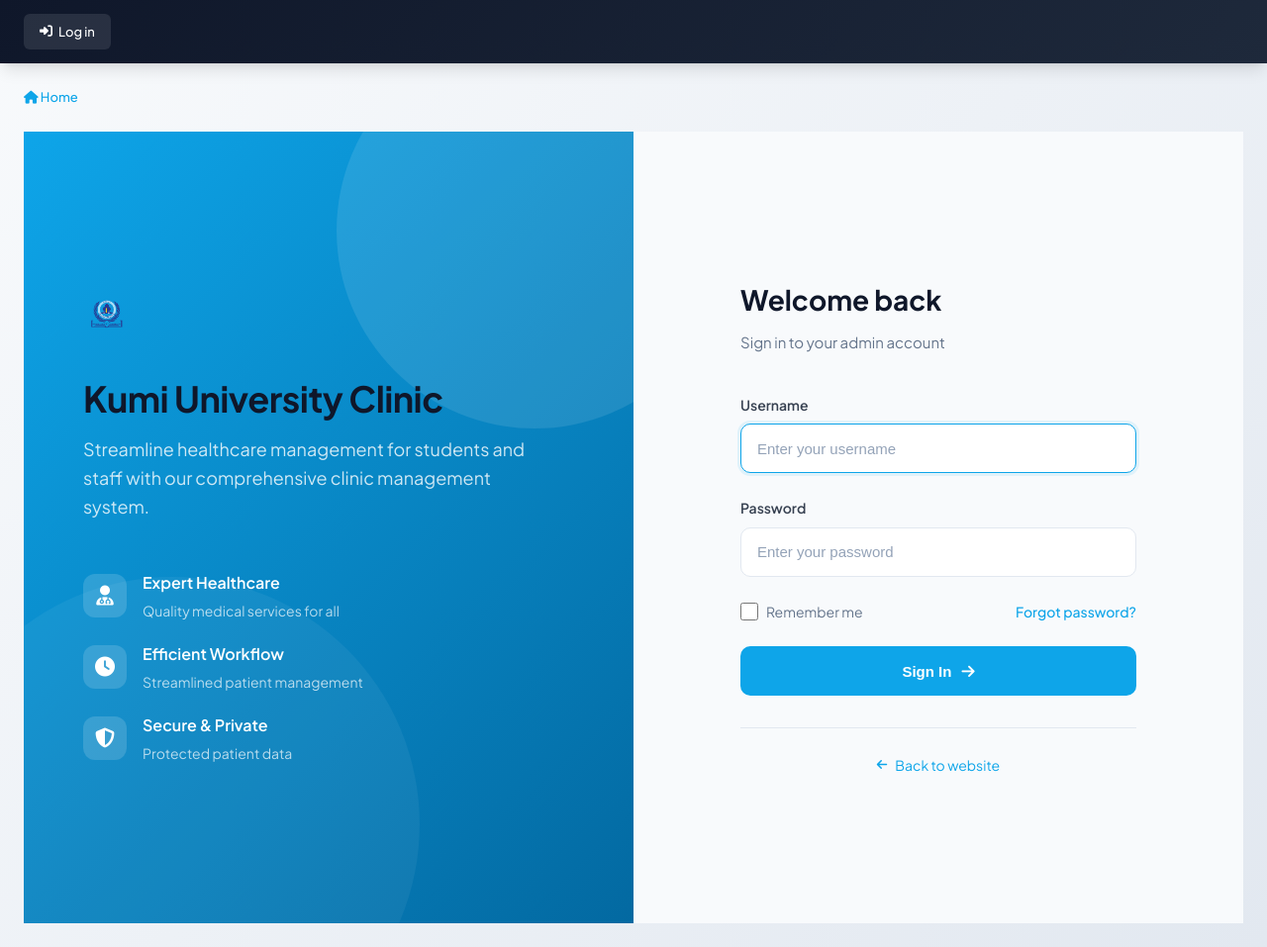
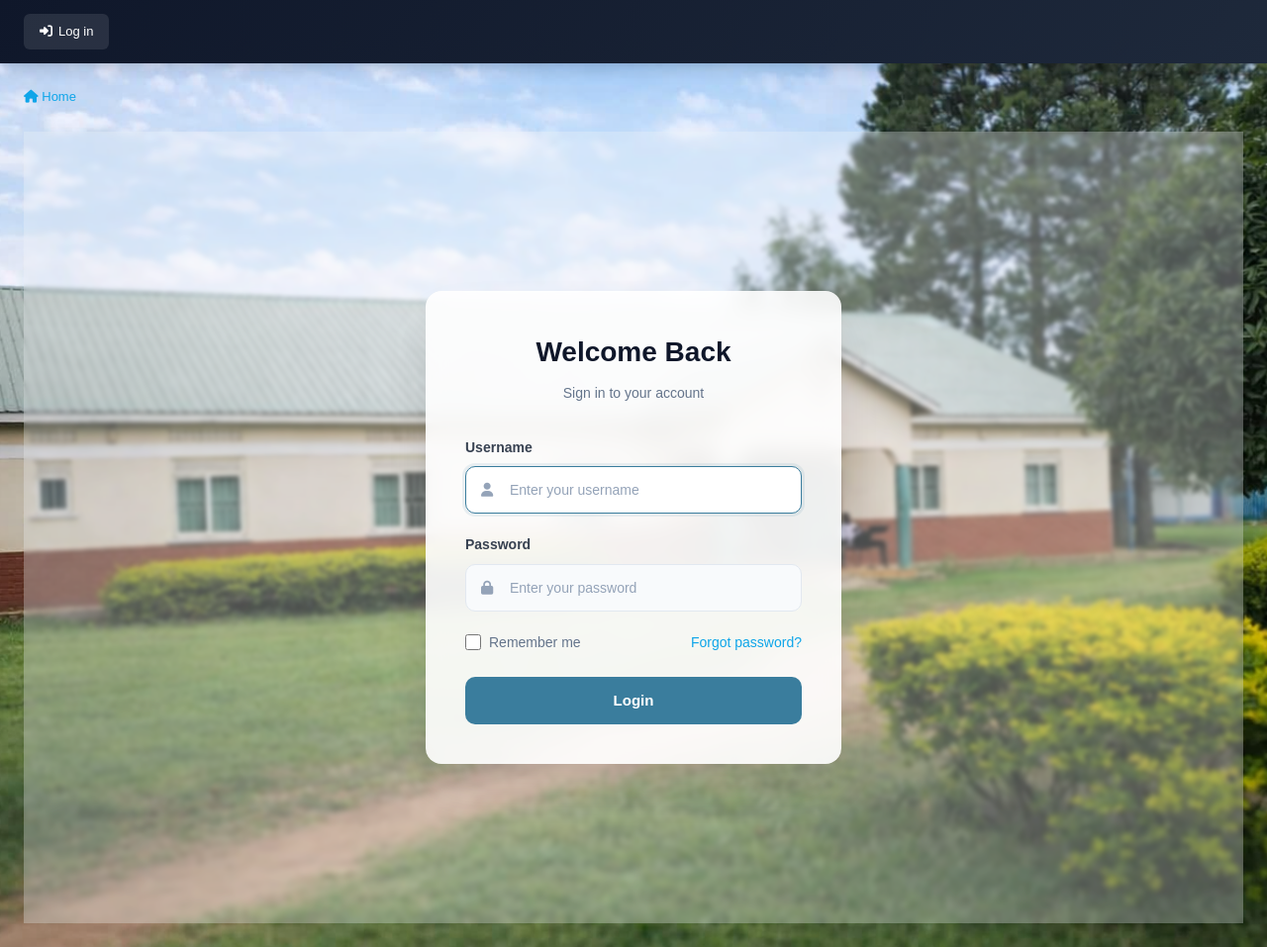
Before and after one commit to Bensonjigo/Kumiclinic, a Django app: template templates/admin/login.html in a window 1280 px wide. Shown: the whole page at 99% size. Run offline with Django 5.2, Linux system fonts and the light colour scheme; the template is opened without the code that fills it, so the values that code supplies are empty.

Commit message:
Update admin login UI to match clinic login
- Add background image with frosted glass overlay
- Clean centered login card design
- Simple login form with icons
- Remove extra buttons - just login
- Match primary teal color scheme

```diff
--- a/templates/admin/login.html
+++ b/templates/admin/login.html
@@ -14,159 +14,70 @@
         box-sizing: border-box;
     }
 
-    .login-page {
+    body {
+        background-image: url('/media/background.png');
+        background-size: cover;
+        background-position: center;
+        background-repeat: no-repeat;
+        font-family: 'Lexend', sans-serif;
+        min-height: 100vh;
+    }
+
+    .login-wrapper {
         min-height: 100vh;
         display: flex;
-        background: #f8fafc;
+        flex-direction: column;
+        position: relative;
     }
 
-    /* Left side - Branding */
-    .login-left {
-        flex: 1;
-        background: linear-gradient(135deg, #0EA5E9 0%, #0369A1 100%);
-        display: none;
-        padding: 60px;
-        position: relative;
-        overflow: hidden;
+    .login-wrapper::before {
+        content: '';
+        position: absolute;
+        inset: 0;
+        background: rgba(240, 243, 247, 0.3);
+        backdrop-filter: blur(2px);
+        z-index: 0;
     }
 
-    @media (min-width: 1024px) {
-        .login-left {
-            display: flex;
-            flex-direction: column;
-            justify-content: center;
-        }
-    }
-
-    .login-left::before {
-        content: '';
-        position: absolute;
-        top: -100px;
-        right: -100px;
-        width: 400px;
-        height: 400px;
-        background: rgba(255, 255, 255, 0.1);
-        border-radius: 50%;
-    }
-
-    .login-left::after {
-        content: '';
-        position: absolute;
-        bottom: -150px;
-        left: -100px;
-        width: 500px;
-        height: 500px;
-        background: rgba(255, 255, 255, 0.05);
-        border-radius: 50%;
-    }
-
-    .branding-content {
+    .login-content {
         position: relative;
         z-index: 1;
-        max-width: 480px;
-    }
-
-    .branding-logo {
-        margin-bottom: 32px;
-    }
-
-    .branding-logo img {
-        height: 50px;
-        width: auto;
-    }
-
-    .branding-text h1 {
-        font-size: 36px;
-        font-weight: 700;
-        color: white;
-        line-height: 1.2;
-        margin-bottom: 16px;
-    }
-
-    .branding-text p {
-        font-size: 18px;
-        color: rgba(255, 255, 255, 0.8);
-        line-height: 1.6;
-    }
-
-    .branding-features {
-        margin-top: 50px;
-        display: flex;
-        flex-direction: column;
-        gap: 20px;
-    }
-
-    .feature {
-        display: flex;
-        align-items: center;
-        gap: 16px;
-        color: white;
-    }
-
-    .feature-icon {
-        width: 44px;
-        height: 44px;
-        background: rgba(255, 255, 255, 0.15);
-        border-radius: 12px;
-        display: flex;
-        align-items: center;
-        justify-content: center;
-    }
-
-    .feature-icon i {
-        font-size: 20px;
-        color: white;
-    }
-
-    .feature-text h3 {
-        font-size: 16px;
-        font-weight: 600;
-        margin-bottom: 4px;
-    }
-
-    .feature-text p {
-        font-size: 14px;
-        color: rgba(255, 255, 255, 0.7);
-    }
-
-    /* Right side - Form */
-    .login-right {
         flex: 1;
         display: flex;
         align-items: center;
         justify-content: center;
-        padding: 40px 20px;
+        padding: 20px;
     }
 
-    @media (min-width: 1024px) {
-        .login-right {
-            padding: 60px;
-        }
+    .login-card {
+        width: 100%;
+        max-width: 420px;
+        background: rgba(255, 255, 255, 0.9);
+        backdrop-filter: blur(10px);
+        border-radius: 16px;
+        padding: 40px;
+        box-shadow: 0 25px 50px -12px rgba(0, 0, 0, 0.15);
     }
 
-    .login-form-container {
-        width: 100%;
-        max-width: 400px;
+    .login-header {
+        text-align: center;
+        margin-bottom: 32px;
     }
 
-    .form-header {
-        margin-bottom: 40px;
-    }
-
-    .form-header h2 {
+    .login-header h2 {
         font-size: 28px;
         font-weight: 700;
         color: #0F172A;
         margin-bottom: 8px;
     }
 
-    .form-header p {
-        font-size: 15px;
+    .login-header p {
+        font-size: 14px;
         color: #64748B;
     }
 
     .form-group {
-        margin-bottom: 24px;
+        margin-bottom: 20px;
     }
 
     .form-label {
@@ -179,24 +90,41 @@
 
     .form-input {
         width: 100%;
-        height: 50px;
+        height: 48px;
         padding: 0 16px;
         border: 1.5px solid #E2E8F0;
         border-radius: 10px;
-        font-size: 15px;
+        font-size: 14px;
         color: #0F172A;
-        background: white;
+        background: #F8FAFC;
         transition: all 0.2s;
     }
 
     .form-input:focus {
         outline: none;
-        border-color: #0EA5E9;
-        box-shadow: 0 0 0 3px rgba(14, 165, 233, 0.1);
+        border-color: #3A7D9D;
+        box-shadow: 0 0 0 3px rgba(58, 125, 157, 0.1);
+        background: white;
     }
 
     .form-input::placeholder {
         color: #94A3B8;
+    }
+
+    .input-with-icon {
+        position: relative;
+    }
+
+    .input-with-icon i {
+        position: absolute;
+        left: 16px;
+        top: 50%;
+        transform: translateY(-50%);
+        color: #94A3B8;
+    }
+
+    .input-with-icon input {
+        padding-left: 44px;
     }
 
     .form-options {
@@ -212,34 +140,31 @@
         gap: 8px;
     }
 
-    .remember-me input[type="checkbox"] {
-        width: 18px;
-        height: 18px;
-        border: 1.5px solid #E2E8F0;
-        border-radius: 4px;
-        cursor: pointer;
+    .remember-me input {
+        width: 16px;
+        height: 16px;
+        accent-color: #3A7D9D;
     }
 
     .remember-me label {
         font-size: 14px;
         color: #64748B;
-        cursor: pointer;
     }
 
     .forgot-link {
         font-size: 14px;
-        color: #0EA5E9;
+        color: #3A7D9D;
         font-weight: 500;
     }
 
     .forgot-link:hover {
-        color: #0284C7;
+        color: #2A5F7A;
     }
 
     .login-button {
         width: 100%;
-        height: 50px;
-        background: #0EA5E9;
+        height: 48px;
+        background: #3A7D9D;
         color: white;
         border: none;
         border-radius: 10px;
@@ -250,17 +175,11 @@
         display: flex;
         align-items: center;
         justify-content: center;
-        gap: 10px;
+        gap: 8px;
     }
 
     .login-button:hover {
-        background: #0284C7;
-        transform: translateY(-1px);
-        box-shadow: 0 4px 12px rgba(14, 165, 233, 0.3);
-    }
-
-    .login-button:active {
-        transform: translateY(0);
+        background: #2A5F7A;
     }
 
     .login-error {
@@ -269,90 +188,21 @@
         color: #DC2626;
         padding: 14px 16px;
         border-radius: 10px;
-        margin-bottom: 24px;
+        margin-bottom: 20px;
         font-size: 14px;
         display: flex;
         align-items: center;
-        gap: 12px;
-    }
-
-    .login-footer {
-        margin-top: 32px;
-        padding-top: 24px;
-        border-top: 1px solid #E2E8F0;
-        text-align: center;
-    }
-
-    .login-footer a {
-        color: #64748B;
-        font-size: 14px;
-        display: inline-flex;
-        align-items: center;
-        gap: 8px;
-    }
-
-    .login-footer a:hover {
-        color: #0EA5E9;
-    }
-
-    .login-footer a i {
-        font-size: 12px;
+        gap: 10px;
     }
 </style>
 
-<div class="login-page">
-    <!-- Left Side - Branding -->
-    <div class="login-left">
-        <div class="branding-content">
-            <div class="branding-logo">
-                <img src="/media/KUMI-UNIVERSITY-LOGO.png" alt="Kumi University">
+<div class="login-wrapper">
+    <div class="login-content">
+        <div class="login-card">
+            <div class="login-header">
+                <h2>Welcome Back</h2>
+                <p>Sign in to your account</p>
             </div>
-            <div class="branding-text">
-                <h1>Kumi University Clinic</h1>
-                <p>Streamline healthcare management for students and staff with our comprehensive clinic management system.</p>
-            </div>
-            <div class="branding-features">
-                <div class="feature">
-                    <div class="feature-icon">
-                        <i class="fas fa-user-md"></i>
-                    </div>
-                    <div class="feature-text">
-                        <h3>Expert Healthcare</h3>
-                        <p>Quality medical services for all</p>
-                    </div>
-                </div>
-                <div class="feature">
-                    <div class="feature-icon">
-                        <i class="fas fa-clock"></i>
-                    </div>
-                    <div class="feature-text">
-                        <h3>Efficient Workflow</h3>
-                        <p>Streamlined patient management</p>
-                    </div>
-                </div>
-                <div class="feature">
-                    <div class="feature-icon">
-                        <i class="fas fa-shield-alt"></i>
-                    </div>
-                    <div class="feature-text">
-                        <h3>Secure & Private</h3>
-                        <p>Protected patient data</p>
-                    </div>
-                </div>
-            </div>
-        </div>
-    </div>
-
-    <!-- Right Side - Form -->
-    <div class="login-right">
-        <div class="login-form-container">
-            <div class="form-header">
-                <h2>Welcome back</h2>
-                <p>Sign in to your admin account</p>
-            </div>
-
-            <form method="post">
-                {% csrf_token %}
 
             {% if form.errors %}
             <div class="login-error">
@@ -361,16 +211,25 @@
             </div>
             {% endif %}
 
+            <form method="post">
+                {% csrf_token %}
+
                 <div class="form-group">
                     <label class="form-label" for="id_username">Username</label>
+                    <div class="input-with-icon">
+                        <i class="fas fa-user"></i>
                         <input type="text" name="username" id="id_username" class="form-input"
                                placeholder="Enter your username" autocomplete="username" required autofocus>
+                    </div>
                 </div>
 
                 <div class="form-group">
                     <label class="form-label" for="id_password">Password</label>
+                    <div class="input-with-icon">
+                        <i class="fas fa-lock"></i>
                         <input type="password" name="password" id="id_password" class="form-input"
                                placeholder="Enter your password" autocomplete="current-password" required>
+                    </div>
                 </div>
 
                 <div class="form-options">
@@ -384,17 +243,9 @@
                 <input type="hidden" name="next" value="{{ next }}">
 
                 <button type="submit" class="login-button">
-                    <span>Sign In</span>
-                    <i class="fas fa-arrow-right"></i>
+                    <span>Login</span>
                 </button>
             </form>
-
-            <div class="login-footer">
-                <a href="/">
-                    <i class="fas fa-arrow-left"></i>
-                    Back to website
-                </a>
-            </div>
         </div>
     </div>
 </div>
```
Lines whose indentation alone changed are shown as unchanged.
